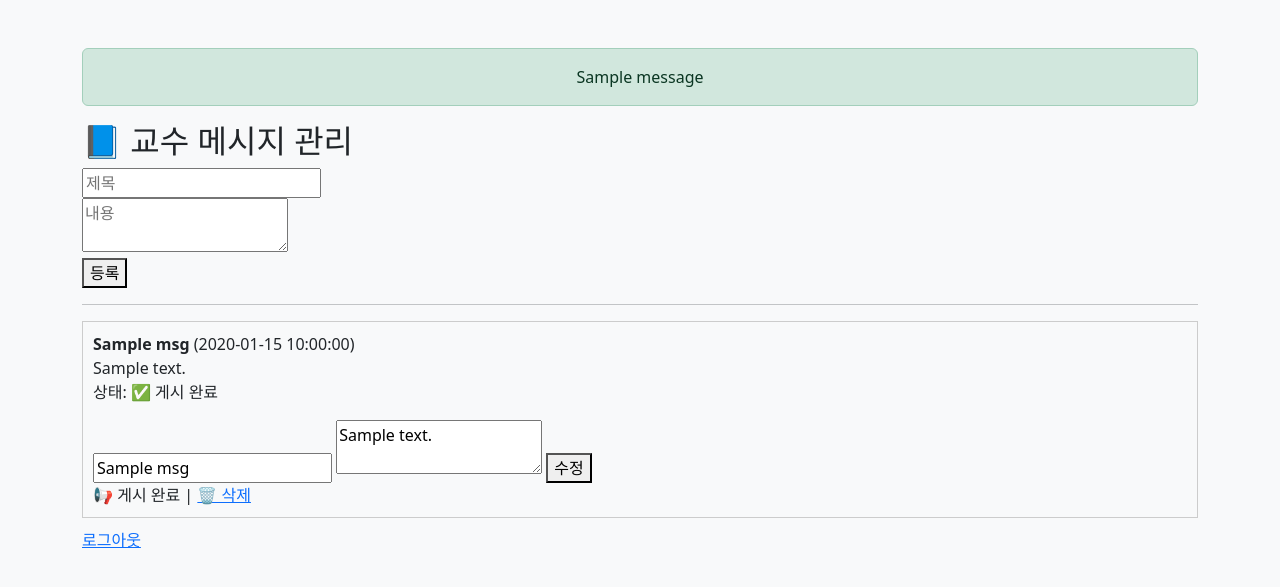
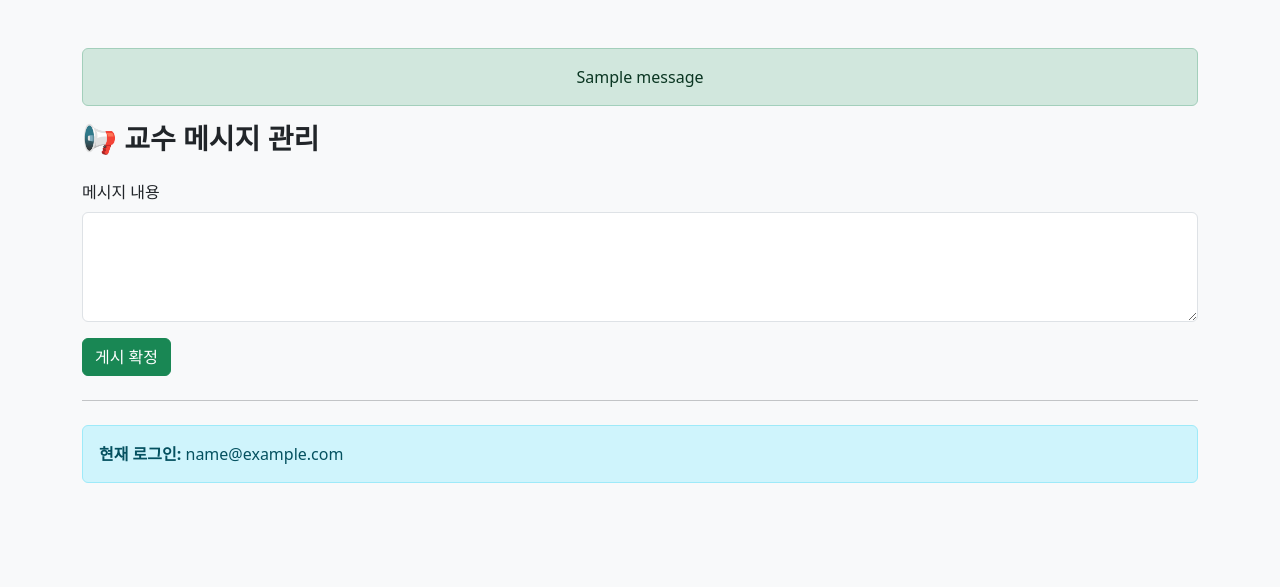
Before and after one commit to keyj-9bot/hwat25-employed-members, a Flask app: template templates/professor.html in a window 1280 px wide. Shown: the part 56-643 px from the top of the page. Run offline with Flask 3, Linux system fonts and the light colour scheme; the template is opened without the code that fills it: most values are stand-ins (such as "Sample title", 1, 10 or a date in 2020); one stand-in notice (Sample message) is shown.

Commit message:
add professor message popup and confirmation logic

```diff
--- a/app.py
+++ b/app.py
@@ -1,58 +1,49 @@
 # -*- coding: utf-8 -*-
 """
-📘 hwat25-employed-members (Popup Confirmed Version)
-- 교수: /professor + /questions 접근 가능
-- 학생: /questions만 접근 가능
-- 교수 메시지: 게시 확정 시 팝업 표시 / 수정 시 다시 게시 대기
+📘 hwat25-employed-members (Professor Message Popup Version)
+- 교수: 메시지 작성·수정·삭제, 게시 확정/완료 상태 관리
+- 학생: 질문 공유 게시판 접근
+- 질문페이지: 게시 완료된 교수 메시지 팝업 표시
 작성자: Key 교수님
 """
 
-from flask import Flask, render_template, request, redirect, url_for, session, flash, send_from_directory, jsonify
+from flask import Flask, render_template, request, redirect, url_for, session, flash
 import pandas as pd
 import os
 from datetime import datetime
-from werkzeug.utils import secure_filename
 
-# ───────────── 기본 설정 ─────────────
 app = Flask(__name__)
 app.secret_key = "key_flask_secret"
 
+# ───────────── 경로 설정 ─────────────
 BASE_DIR = os.path.dirname(os.path.abspath(__file__))
-UPLOAD_FOLDER = os.path.join(BASE_DIR, "uploads")
-os.makedirs(UPLOAD_FOLDER, exist_ok=True)
-
 DATA_EMAILS = os.path.join(BASE_DIR, "employed_allowed_emails.txt")
 DATA_QUESTIONS = os.path.join(BASE_DIR, "questions.csv")
-DATA_PROF_MSGS = os.path.join(BASE_DIR, "professor_msgs.csv")
+DATA_PROF_MSG = os.path.join(BASE_DIR, "professor_message.csv")
 
-# ───────────── CSV 유틸 ─────────────
-def load_csv(path, columns):
+# ───────────── 파일 유틸 ─────────────
+def load_allowed_emails():
+    if not os.path.exists(DATA_EMAILS):
+        print(f"[⚠] 이메일 파일 없음: {DATA_EMAILS}")
+        return []
+    with open(DATA_EMAILS, "r", encoding="utf-8") as f:
+        return [line.strip() for line in f if line.strip()]
+
+def load_csv(path):
     if os.path.exists(path):
         try:
-            df = pd.read_csv(path)
-            for c in columns:
-                if c not in df.columns:
-                    df[c] = ""
-            return df
-        except Exception as e:
-            print(f"[오류] CSV 읽기 실패: {e}")
-    return pd.DataFrame(columns=columns)
+            return pd.read_csv(path, encoding="utf-8")
+        except:
+            return pd.read_csv(path, encoding="utf-8-sig")
+    return pd.DataFrame()
 
 def save_csv(path, df):
     df.to_csv(path, index=False, encoding="utf-8-sig")
 
-# ───────────── 이메일 로드 ─────────────
-def load_allowed_emails():
-    if not os.path.exists(DATA_EMAILS):
-        print(f"[⚠] allowed_emails.txt 없음 ({DATA_EMAILS})")
-        return []
-    with open(DATA_EMAILS, "r", encoding="utf-8") as f:
-        return [line.strip() for line in f.readlines() if line.strip()]
-
 allowed_emails = load_allowed_emails()
 professor_email = allowed_emails[0] if allowed_emails else None
 
-# ───────────── 홈 (로그인) ─────────────
+# ───────────── 홈(로그인) ─────────────
 @app.route("/", methods=["GET", "POST"])
 def home():
     if not allowed_emails:
@@ -69,148 +60,92 @@
         session["role"] = "professor" if email == professor_email else "student"
 
         if session["role"] == "professor":
-            flash(f"✅ 교수 로그인 성공: {email}", "success")
             return redirect(url_for("professor_page"))
         else:
-            flash(f"✅ 취업생 로그인 성공: {email}", "success")
-            return redirect(url_for("questions_page"))
-
+            return redirect(url_for("questions"))
     return render_template("home.html")
 
 # ───────────── 교수 페이지 ─────────────
 @app.route("/professor", methods=["GET", "POST"])
 def professor_page():
     if "email" not in session or session.get("role") != "professor":
-        flash("⛔ 접근 권한이 없습니다. (교수 전용 페이지)", "danger")
+        flash("⛔ 접근 권한이 없습니다.", "danger")
         return redirect(url_for("home"))
 
-    df = load_csv(DATA_PROF_MSGS, ["id", "title", "content", "date", "status"])
+    df = load_csv(DATA_PROF_MSG)
 
-    # 메시지 작성
     if request.method == "POST":
-        title = request.form.get("title")
-        content = request.form.get("content")
-        date = datetime.now().strftime("%Y-%m-%d %H:%M")
-
-        new_id = df["id"].max() + 1 if not df.empty else 1
-        new_row = pd.DataFrame([{"id": new_id, "title": title, "content": content, "date": date, "status": "pending"}])
-        df = pd.concat([df, new_row], ignore_index=True)
-        save_csv(DATA_PROF_MSGS, df)
-        flash("📘 메시지가 등록되었습니다. (게시 대기)", "success")
+        message = request.form.get("message", "").strip()
+        if message:
+            df = pd.DataFrame([{
+                "message": message,
+                "status": "confirmed",
+                "date": datetime.now().strftime("%Y-%m-%d %H:%M:%S")
+            }])
+            save_csv(DATA_PROF_MSG, df)
+            flash("✅ 메시지가 게시되었습니다.", "success")
         return redirect(url_for("professor_page"))
 
-    return render_template("professor.html", msgs=df.to_dict("records"))
+    # 교수 메시지 로드
+    if df.empty:
+        message, status = "", "pending"
+    else:
+        message = df.iloc[-1]["message"]
+        status = df.iloc[-1]["status"]
 
-# 게시 확정
-@app.route("/professor/confirm/<int:msg_id>")
-def confirm_prof_msg(msg_id):
-    df = load_csv(DATA_PROF_MSGS, ["id", "title", "content", "date", "status"])
-    df.loc[df["id"] == msg_id, "status"] = "confirmed"
-    save_csv(DATA_PROF_MSGS, df)
-    flash("📢 게시 확정되었습니다. 질문 페이지에 팝업이 표시됩니다.", "success")
+    return render_template("professor.html", email=session["email"], message=message, status=status)
+
+# ───────────── 메시지 수정 ─────────────
+@app.route("/professor/edit", methods=["POST"])
+def edit_message():
+    if session.get("role") != "professor":
+        flash("⛔ 접근 권한이 없습니다.", "danger")
+        return redirect(url_for("home"))
+
+    df = load_csv(DATA_PROF_MSG)
+    if not df.empty:
+        df.at[df.index[-1], "message"] = request.form.get("message", "").strip()
+        df.at[df.index[-1], "status"] = "pending"
+        save_csv(DATA_PROF_MSG, df)
+        flash("✏ 메시지가 수정되었습니다. (게시 확정 필요)", "info")
     return redirect(url_for("professor_page"))
 
-# 수정
-@app.route("/professor/edit/<int:msg_id>", methods=["POST"])
-def edit_prof_msg(msg_id):
-    df = load_csv(DATA_PROF_MSGS, ["id", "title", "content", "date", "status"])
-    df.loc[df["id"] == msg_id, ["title", "content"]] = [
-        request.form.get("title"), request.form.get("content")
-    ]
-    df.loc[df["id"] == msg_id, "status"] = "pending"  # 수정 시 다시 대기
-    save_csv(DATA_PROF_MSGS, df)
-    flash("✏️ 수정되었습니다. (다시 게시 확정 필요)", "info")
-    return redirect(url_for("professor_page"))
-
-# 삭제
-@app.route("/professor/delete/<int:msg_id>")
-def delete_prof_msg(msg_id):
-    df = load_csv(DATA_PROF_MSGS, ["id", "title", "content", "date", "status"])
-    df = df[df["id"] != msg_id]
-    save_csv(DATA_PROF_MSGS, df)
-    flash("🗑️ 삭제되었습니다.", "danger")
-    return redirect(url_for("professor_page"))
-
-# ───────────── 팝업 표시용 API ─────────────
-@app.route("/popup_message")
-def popup_message():
-    df = load_csv(DATA_PROF_MSGS, ["id", "title", "content", "date", "status"])
-    confirmed = df[df["status"] == "confirmed"]
-    if not confirmed.empty:
-        latest = confirmed.sort_values("date", ascending=False).iloc[0]
-        return jsonify({"title": latest["title"], "content": latest["content"]})
-    return jsonify({})
-
-# ───────────── 질문 공유 (학생) ─────────────
+# ───────────── 질문 페이지 ─────────────
 @app.route("/questions", methods=["GET", "POST"])
-def questions_page():
+def questions():
     if "email" not in session:
         flash("⚠ 로그인 후 이용 가능합니다.", "warning")
         return redirect(url_for("home"))
 
-    df = load_csv(DATA_QUESTIONS, ["id", "email", "title", "content", "files", "date"])
+    df_q = load_csv(DATA_QUESTIONS)
+    df_m = load_csv(DATA_PROF_MSG)
 
     if request.method == "POST":
-        email = session["email"]
         title = request.form.get("title")
         content = request.form.get("content")
-        files = request.files.getlist("files")
-        date = datetime.now().strftime("%Y-%m-%d %H:%M")
+        email = session["email"]
+        date = datetime.now().strftime("%Y-%m-%d %H:%M:%S")
 
-        file_names = []
-        for file in files:
-            if file and file.filename:
-                filename = secure_filename(file.filename)
-                file_path = os.path.join(UPLOAD_FOLDER, filename)
-                file.save(file_path)
-                file_names.append(filename)
+        new_id = df_q["id"].max() + 1 if not df_q.empty else 1
+        new_row = pd.DataFrame([{
+            "id": new_id, "email": email, "title": title,
+            "content": content, "date": date
+        }])
+        df_q = pd.concat([df_q, new_row], ignore_index=True)
+        save_csv(DATA_QUESTIONS, df_q)
+        flash("📘 질문이 등록되었습니다.", "success")
+        return redirect(url_for("questions"))
 
-        new_id = df["id"].max() + 1 if not df.empty else 1
-        new_row = pd.DataFrame([{
-            "id": new_id,
-            "email": email,
-            "title": title,
-            "content": content,
-            "files": ";".join(file_names),
-            "date": date
-        }])
-        df = pd.concat([df, new_row], ignore_index=True)
-        save_csv(DATA_QUESTIONS, df)
-        flash("💬 질문이 등록되었습니다.", "success")
-        return redirect(url_for("questions_page"))
+    popup_message = None
+    if not df_m.empty and df_m.iloc[-1]["status"] == "confirmed":
+        popup_message = df_m.iloc[-1]["message"]
 
-    return render_template("questions.html", questions=df.to_dict("records"), role=session.get("role"))
+    return render_template("questions.html",
+                           questions=df_q.to_dict("records"),
+                           role=session.get("role"),
+                           popup_message=popup_message)
 
-@app.route("/uploads/<path:filename>")
-def download_file(filename):
-    return send_from_directory(UPLOAD_FOLDER, filename, as_attachment=True)
-
-@app.route("/questions/edit/<int:q_id>", methods=["POST"])
-def edit_question(q_id):
-    df = load_csv(DATA_QUESTIONS, ["id", "email", "title", "content", "files", "date"])
-    email = session["email"]
-    if session.get("role") == "professor" or (df.loc[df["id"] == q_id, "email"].values[0] == email):
-        df.loc[df["id"] == q_id, ["title", "content"]] = [
-            request.form.get("title"), request.form.get("content")
-        ]
-        save_csv(DATA_QUESTIONS, df)
-        flash("✏️ 수정되었습니다.", "info")
-    else:
-        flash("⛔ 수정 권한이 없습니다.", "danger")
-    return redirect(url_for("questions_page"))
-
-@app.route("/questions/delete/<int:q_id>")
-def delete_question(q_id):
-    df = load_csv(DATA_QUESTIONS, ["id", "email", "title", "content", "files", "date"])
-    email = session["email"]
-    if session.get("role") == "professor" or (df.loc[df["id"] == q_id, "email"].values[0] == email):
-        df = df[df["id"] != q_id]
-        save_csv(DATA_QUESTIONS, df)
-        flash("🗑️ 질문이 삭제되었습니다.", "danger")
-    else:
-        flash("⛔ 삭제 권한이 없습니다.", "danger")
-    return redirect(url_for("questions_page"))
-
+# ───────────── 로그아웃 ─────────────
 @app.route("/logout")
 def logout():
     session.clear()
--- a/templates/professor.html
+++ b/templates/professor.html
@@ -1,35 +1,28 @@
 {% extends "base.html" %}
 {% block content %}
-<h2>📘 교수 메시지 관리</h2>
+<h3 class="fw-bold mb-4">📢 교수 메시지 관리</h3>
 
-<form method="POST">
-  <input name="title" placeholder="제목" required><br>
-  <textarea name="content" placeholder="내용" required></textarea><br>
-  <button type="submit">등록</button>
+<form method="POST" action="{{ url_for('professor_page') }}">
+  <div class="mb-3">
+    <label class="form-label">메시지 내용</label>
+    <textarea name="message" rows="4" class="form-control" required>{{ message }}</textarea>
+  </div>
+
+  {% if status == "confirmed" %}
+    <button type="submit" class="btn btn-secondary" disabled>게시 완료 ✅</button>
+  {% else %}
+    <button type="submit" class="btn btn-success">게시 확정</button>
+  {% endif %}
 </form>
 
-<hr>
-{% for msg in msgs %}
-<div style="border:1px solid #ccc; padding:10px; margin-bottom:10px;">
-  <b>{{ msg.title }}</b> ({{ msg.date }})<br>
-  {{ msg.content }}<br>
-  <p>상태: {{ '✅ 게시 완료' if msg.status == 'confirmed' else '⏳ 게시 대기' }}</p>
+{% if status == "confirmed" %}
+<form method="POST" action="{{ url_for('edit_message') }}" class="mt-3">
+  <button type="submit" class="btn btn-warning">✏ 수정</button>
+</form>
+{% endif %}
 
-  <form method="POST" action="{{ url_for('edit_prof_msg', msg_id=msg.id) }}">
-    <input name="title" value="{{ msg.title }}">
-    <textarea name="content">{{ msg.content }}</textarea>
-    <button type="submit">수정</button>
-  </form>
-
-  {% if msg.status == 'pending' %}
-    <a href="{{ url_for('confirm_prof_msg', msg_id=msg.id) }}">📢 게시 확정</a>
-  {% else %}
-    <span>📢 게시 완료</span>
-  {% endif %}
-  |
-  <a href="{{ url_for('delete_prof_msg', msg_id=msg.id) }}">🗑️ 삭제</a>
+<hr class="my-4">
+<div class="alert alert-info">
+  <strong>현재 로그인:</strong> {{ email }}
 </div>
-{% endfor %}
-
-<a href="{{ url_for('logout') }}">로그아웃</a>
 {% endblock %}
```
Also changed, not shown: templates/questions.html (+35 -46 lines).
